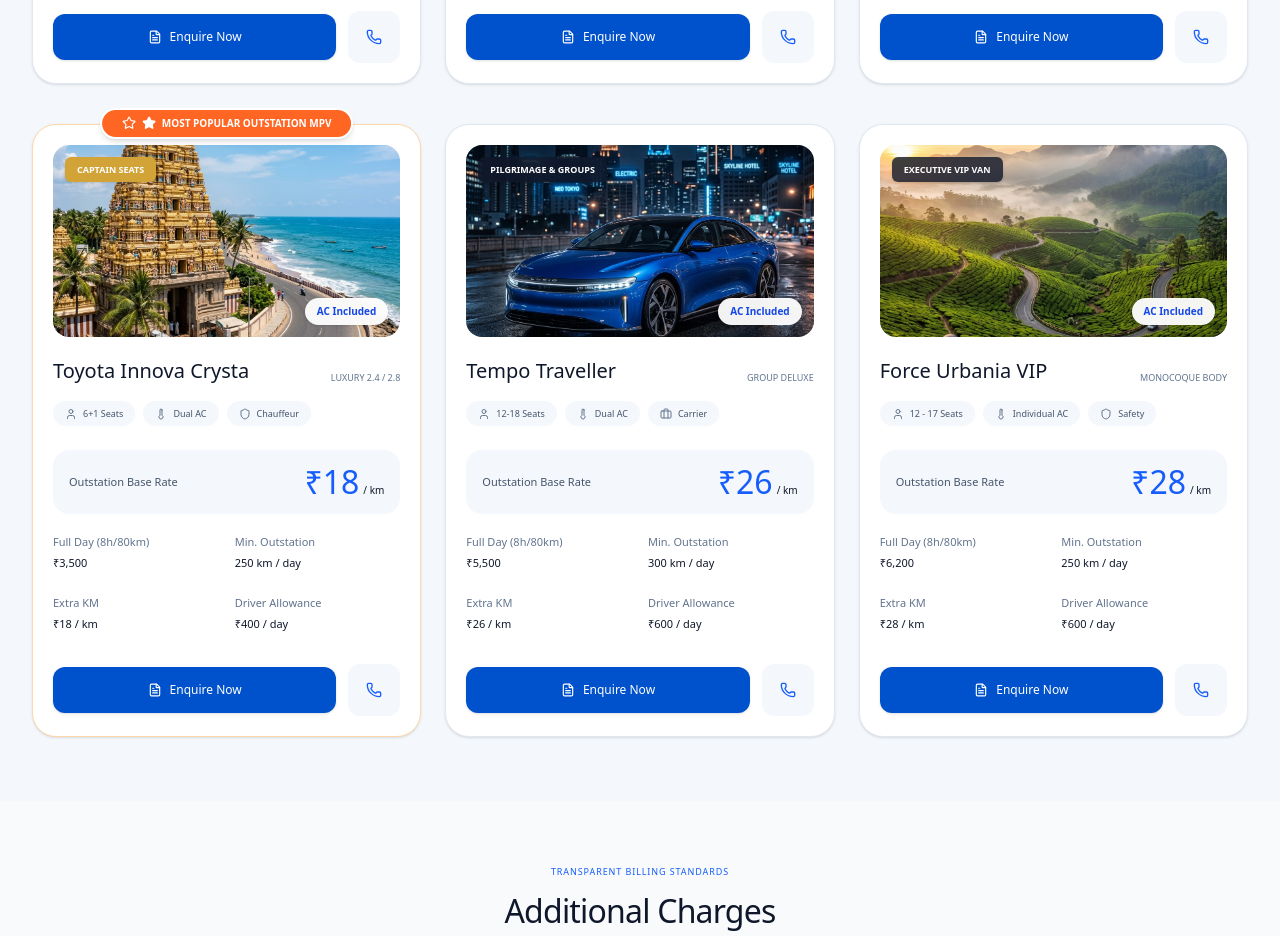
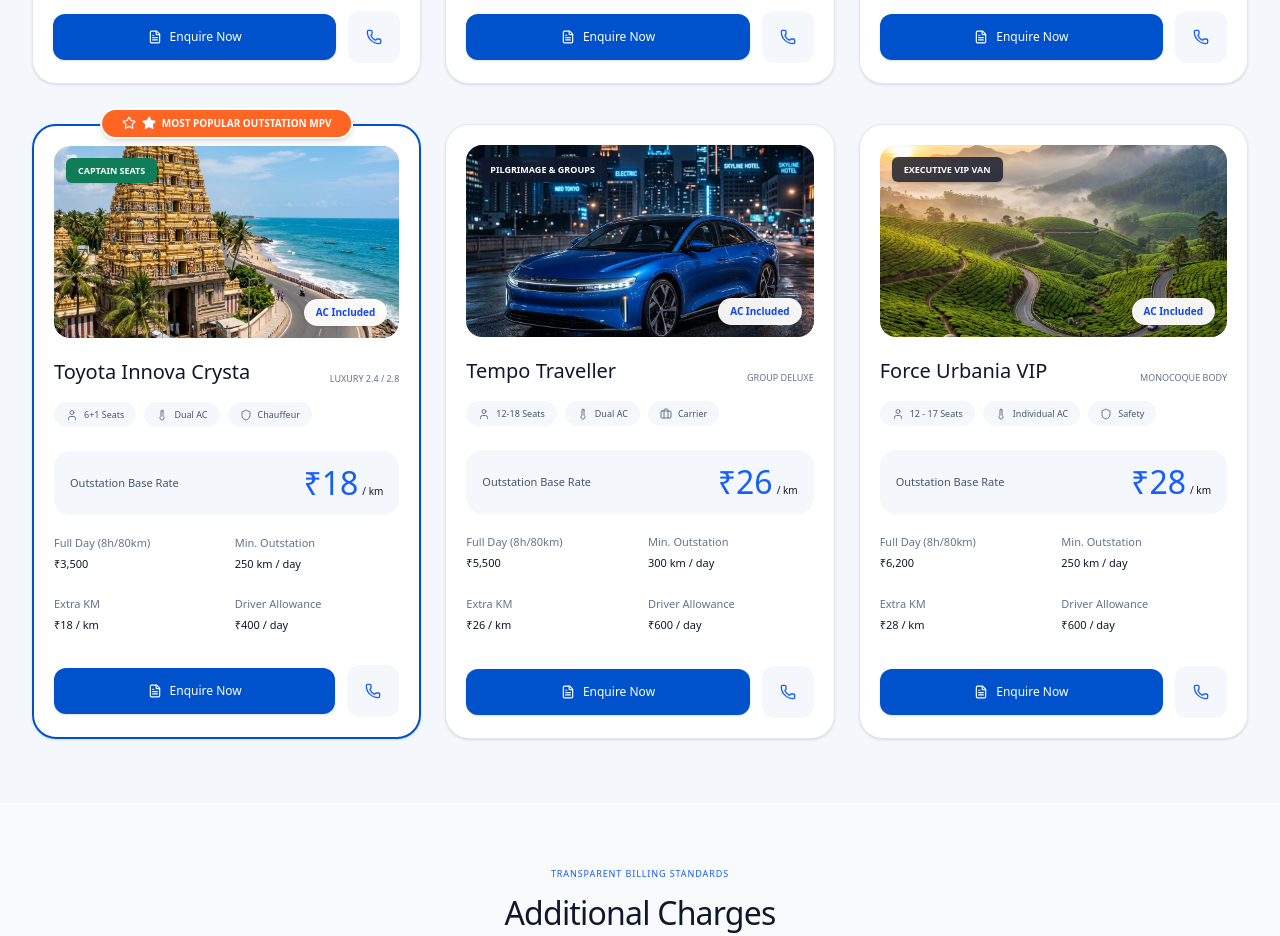
Before and after one commit to aeropeak26/Rudhran_travels, a Next.js app: page /tariff in a window 1280 px wide. Shown: the part 1500-2436 px from the top of the page. Built offline with nearby package versions, Linux system fonts and the light colour scheme.

Commit message:
Update most popular card border and badge colors

```diff
--- a/src/app/tariff/page.tsx
+++ b/src/app/tariff/page.tsx
@@ -211,13 +211,13 @@
                   </div>
                 )}
 
-                <div className={`bg-white rounded-[1.5rem] p-5 shadow-sm hover:shadow-xl transition-all border ${override.mostPopular ? 'border-orange-200' : 'border-slate-200'} flex flex-col h-full relative z-20`}>
+                <div className={`bg-white rounded-[1.5rem] p-5 shadow-sm hover:shadow-xl transition-all border ${override.mostPopular ? 'border-2 border-[#0052cc]' : 'border-slate-200'} flex flex-col h-full relative z-20`}>
 
                   {/* Card Image */}
                   <div className="relative h-48 rounded-[1rem] overflow-hidden mb-5 bg-slate-100 group">
                     <Image src={v.img} alt={v.name} fill className="object-cover transition-transform duration-500 group-hover:scale-105" />
 
-                    <div className={`absolute top-3 left-3 shadow-sm text-white text-[9px] font-bold px-3 py-1.5 rounded-md flex items-center gap-1.5 uppercase ${override.mostPopular ? 'bg-[#d2a336]' : 'bg-[#0f172a]/80 backdrop-blur'}`}>
+                    <div className={`absolute top-3 left-3 shadow-sm text-white text-[9px] font-bold px-3 py-1.5 rounded-md flex items-center gap-1.5 uppercase ${override.mostPopular ? 'bg-[#107c58]' : 'bg-[#0f172a]/80 backdrop-blur'}`}>
                       {override.badge}
                     </div>
 
```
